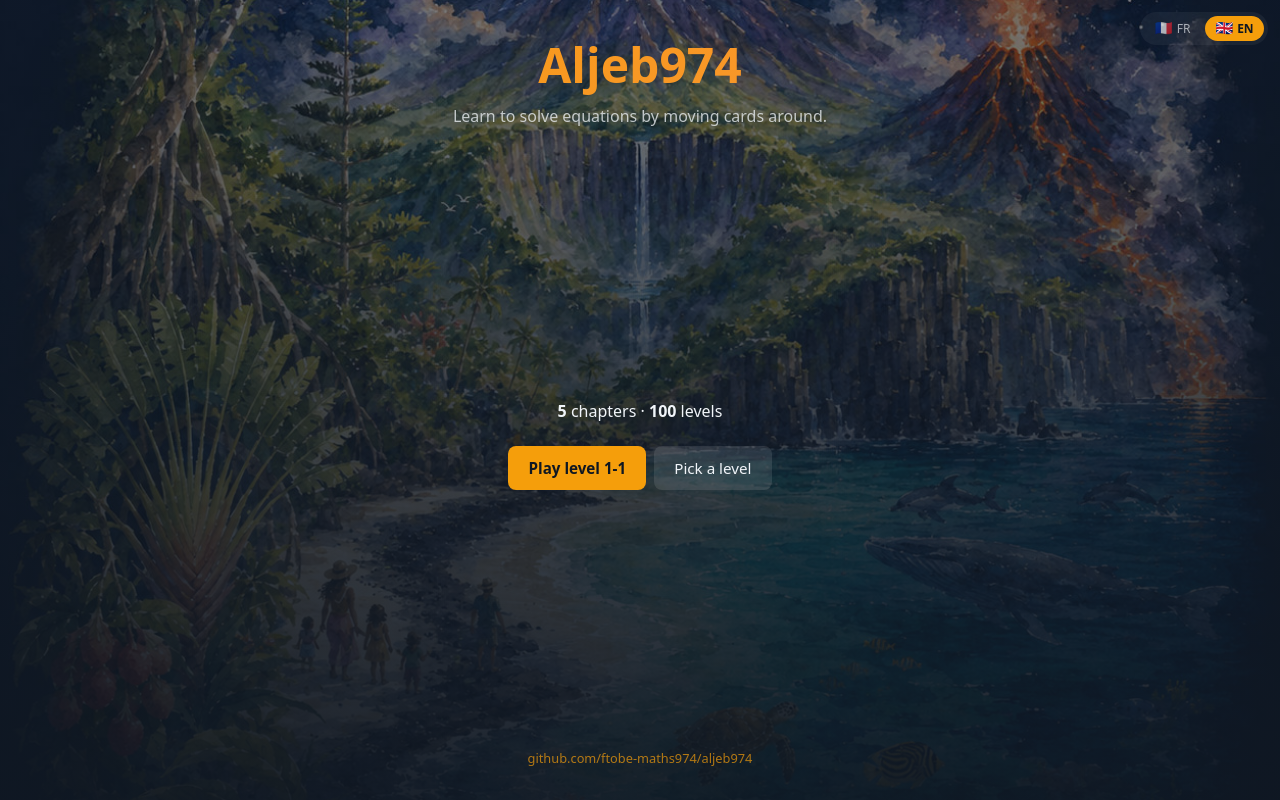
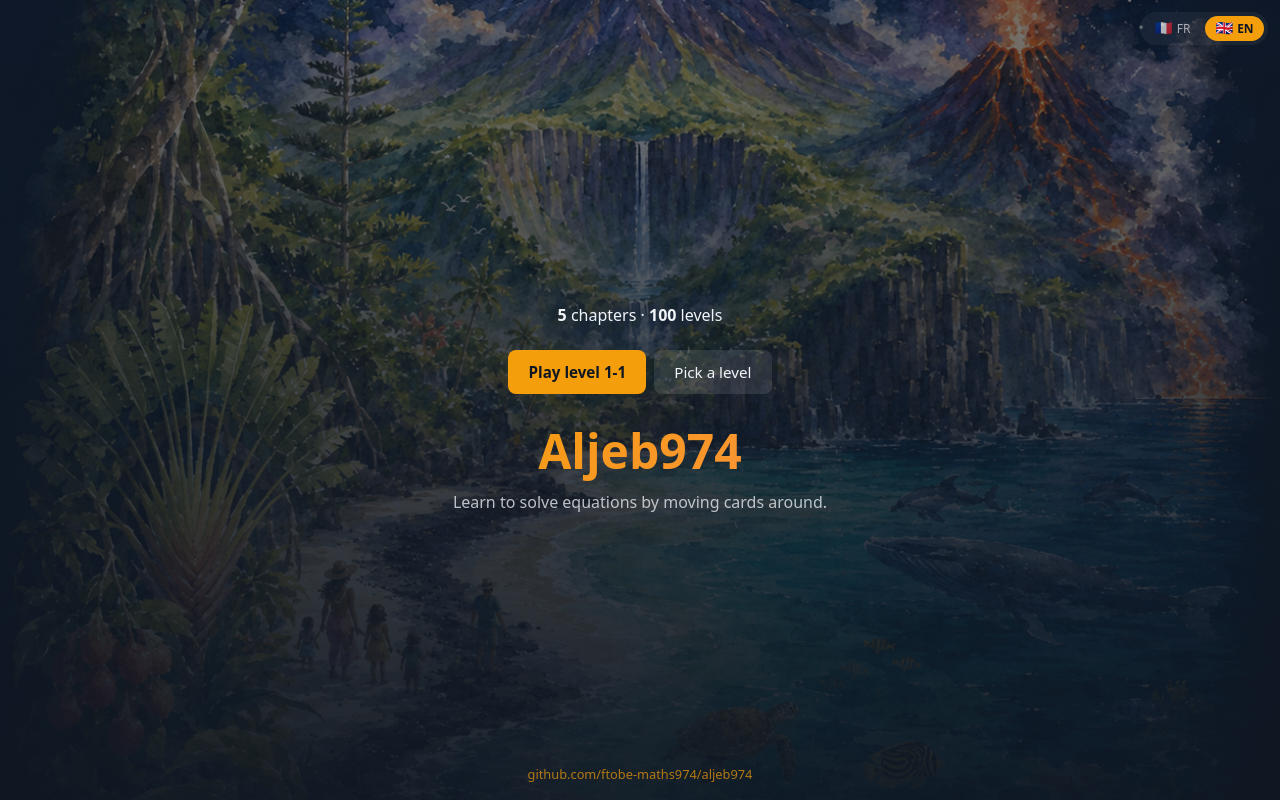
Before and after one commit to ftobe-maths974/aljeb974, a Svelte app: page / in a window 1280 px wide. Built offline with nearby package versions, Linux system fonts and the light colour scheme.

Commit message:
Accueil : status + titre dans un center-group verticalement aligné/centré

```diff
--- a/src/App.svelte
+++ b/src/App.svelte
@@ -40,23 +40,22 @@
       <div class="lang-corner">
         <LocaleSwitcher />
       </div>
-      <header>
-        <h1>Aljeb974</h1>
-        <p class="tagline">{t().ui.tagline}</p>
-      </header>
-
+      <div class="center-group">
         <section class="status">
           <p>
             <strong>{totalChapters}</strong> {t().ui.chapters} ·
             <strong>{totalLevels}</strong> {t().ui.levels}
           </p>
-
           <div class="cta">
             <button class="primary" onclick={() => startLevel(1, 1)}>{t().ui.playFirstLevel}</button>
             <button onclick={() => (screen = "menu")}>{t().ui.chooseLevel}</button>
           </div>
         </section>
-
+        <header>
+          <h1>Aljeb974</h1>
+          <p class="tagline">{t().ui.tagline}</p>
+        </header>
+      </div>
       <footer>
         <a href="https://github.com/ftobe-maths974/aljeb974" target="_blank" rel="noopener">
           {t().ui.githubLink}
@@ -106,7 +105,8 @@
   .placeholder {
     display: flex;
     flex-direction: column;
-    justify-content: space-between;
+    justify-content: center;
+    align-items: center;
     height: 100%;
     padding: 2rem;
     text-align: center;
@@ -126,6 +126,21 @@
     top: 0.75rem;
     right: 0.75rem;
   }
+  /* Le groupe central regroupe status (counts + CTA) et le titre, alignés
+     verticalement et centrés dans la page. */
+  .center-group {
+    display: flex;
+    flex-direction: column;
+    align-items: center;
+    gap: 1.5rem;
+  }
+  .placeholder footer {
+    position: absolute;
+    bottom: 1rem;
+    left: 0;
+    right: 0;
+    text-align: center;
+  }
   .lang-corner-menu {
     margin-left: auto;
   }
@@ -140,9 +155,6 @@
   .tagline {
     margin: 0.5rem 0 0;
     opacity: 0.75;
-  }
-  .status {
-    margin: auto 0;
   }
   .cta {
     display: flex;
```
Lines whose indentation alone changed are shown as unchanged.
